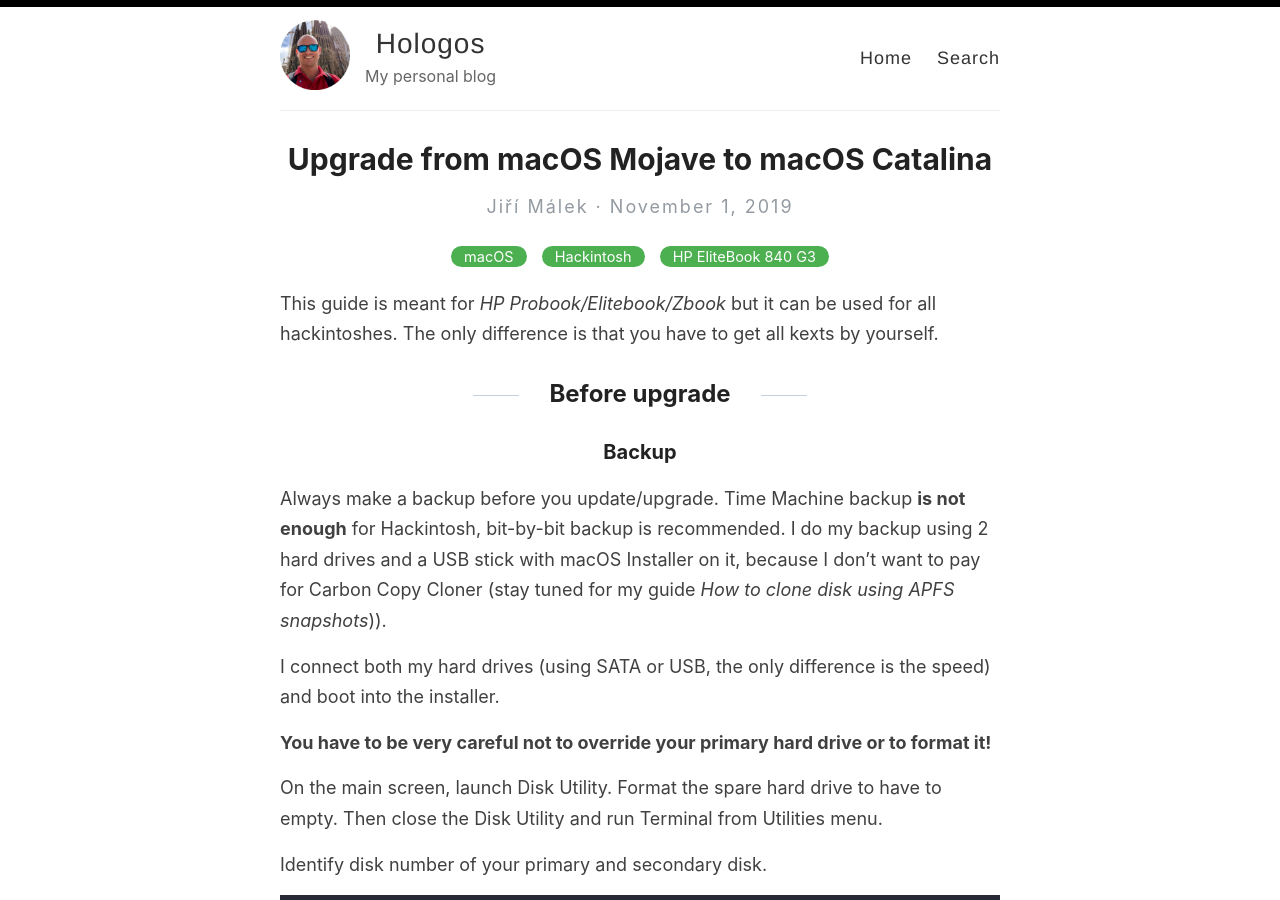
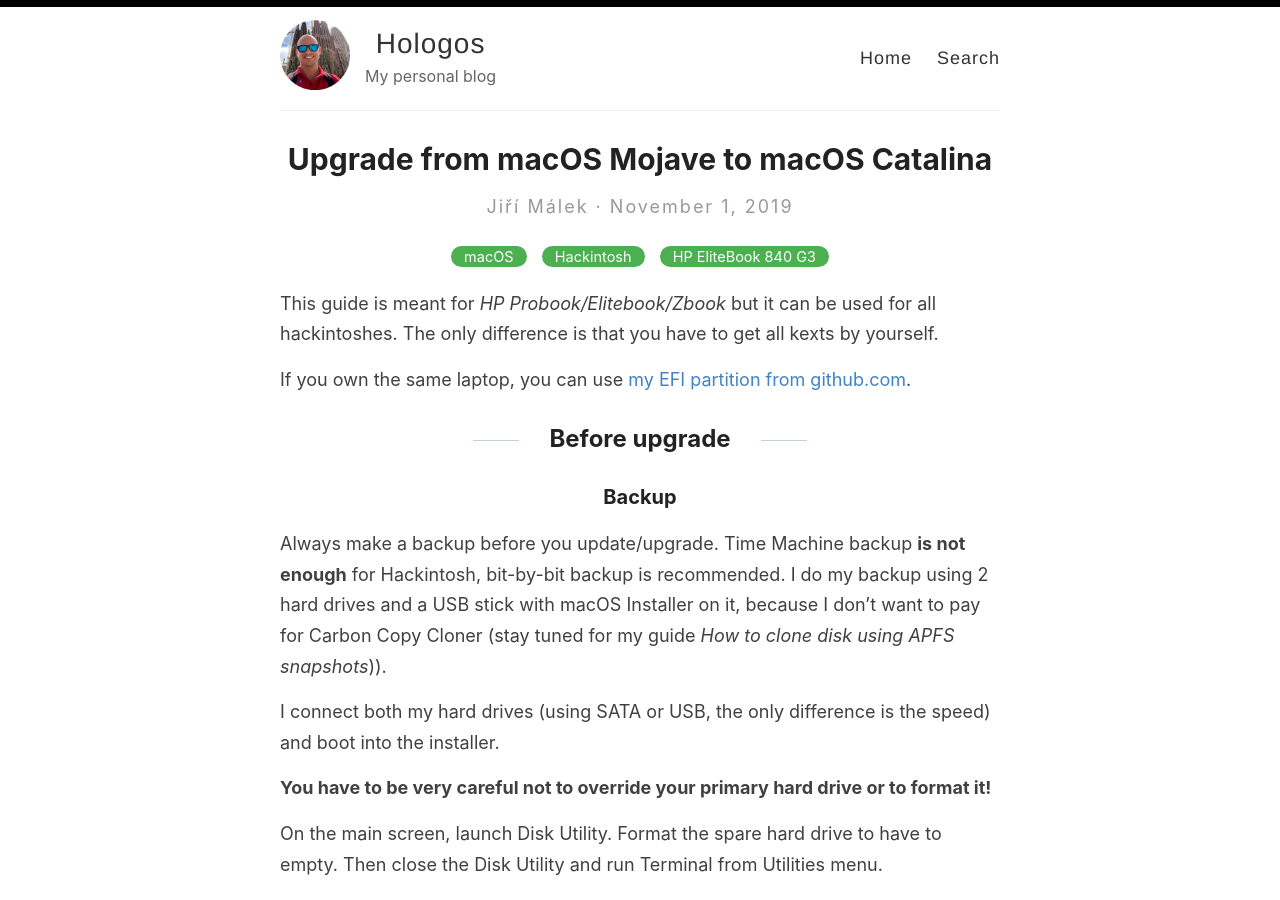
Before and after one commit to Hologos/hologos.github.io, a Jekyll site: the page built from _posts/2019-11-01-upgrade-from-macos-mojave-to-macos-catalina.md, in a window 1280 px wide and 900 px high. Built offline with Jekyll 4.4.1, drawn with Linux system fonts in a browser that asks for light colours; comment, search, counter and statistics services are not loaded.

Commit message:
Links HP Elitebook 840 G3 repo in article Upgrade from macOS Mojave to macOS Catalina.

```diff
--- a/_posts/2019-11-01-upgrade-from-macos-mojave-to-macos-catalina.md
+++ b/_posts/2019-11-01-upgrade-from-macos-mojave-to-macos-catalina.md
@@ -5,6 +5,8 @@ categories: [ macOS, Hackintosh, HP EliteBook 840 G3 ]
 ---
 
 This guide is meant for _HP Probook/Elitebook/Zbook_ but it can be used for all hackintoshes. The only difference is that you have to get all kexts by yourself.
+
+If you own the same laptop, you can use [my EFI partition from github.com](https://github.com/Hologos/hackintosh-hp-elitebook-840-g3).
 
 ## Before upgrade
 
```
